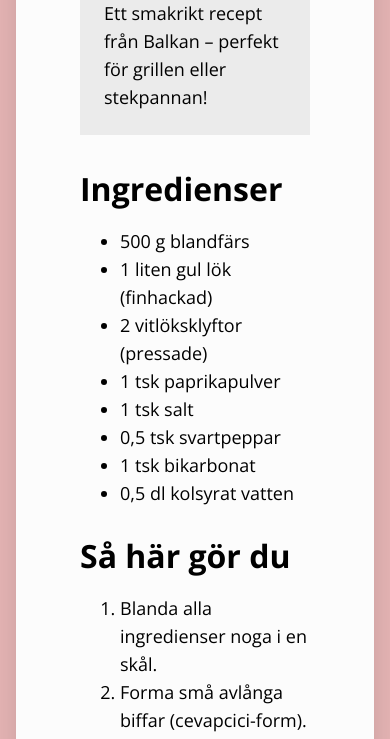
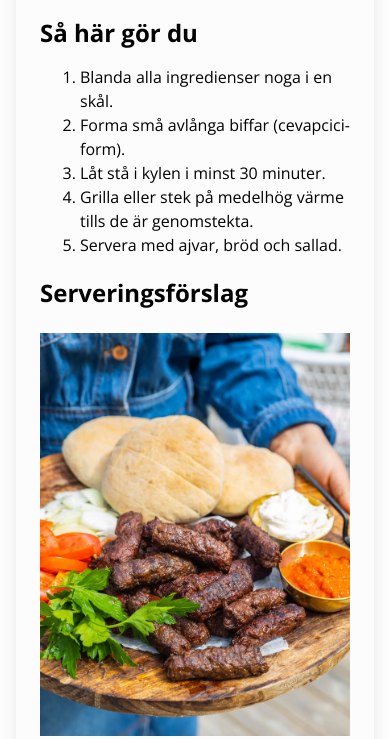
Before and after one commit to ebobic/Receptsida, a plain HTML site: page index.html in a window 390 px wide. Shown: the part 751-1490 px from the top of the page. Drawn offline with nearby package versions, Linux system fonts and the light colour scheme.

Commit message:
La till mobilanpassad layout med media queries för att matcha Figma

```diff
--- a/style.css
+++ b/style.css
@@ -29,6 +29,7 @@ body {
   box-shadow: 0 4px 20px rgba(0, 0, 0, 0.1);
 }
 
+/* === Hero-bild === */
 .hero-wrapper {
   margin: 0 -64px;
 }
@@ -65,7 +66,6 @@ p, li {
   line-height: 28px;
   color: #000000;
 }
-
 
 /* === Intro-ruta === */
 .intro-box {
@@ -106,3 +106,55 @@ p, li {
   border-radius: 0;
   background-color: #D9D9D9;
 }
+
+/* === Responsiv mobilanpassning === */
+@media (max-width: 768px) {
+  body {
+    background-color: #ffffff;
+  }
+
+  .container {
+    padding: 0 24px 40px;
+  }
+
+  .hero-wrapper {
+    margin: 0 -24px;
+  }
+
+  .hero-image {
+    height: 240px;
+  }
+
+  h1 {
+    font-size: 28px;
+    line-height: 36px;
+    margin: 24px 0;
+  }
+
+  h2 {
+    font-size: 24px;
+    line-height: 32px;
+  }
+
+  p, li {
+    font-size: 16px;
+    line-height: 24px;
+  }
+
+  .intro-box {
+    flex-direction: column;
+    align-items: flex-start;
+    padding: 16px;
+  }
+
+  .image-row {
+    flex-direction: column;
+    align-items: center;
+  }
+
+  .image-row img {
+    width: 100%;
+    max-width: 100%;
+    height: auto;
+  }
+}
```
